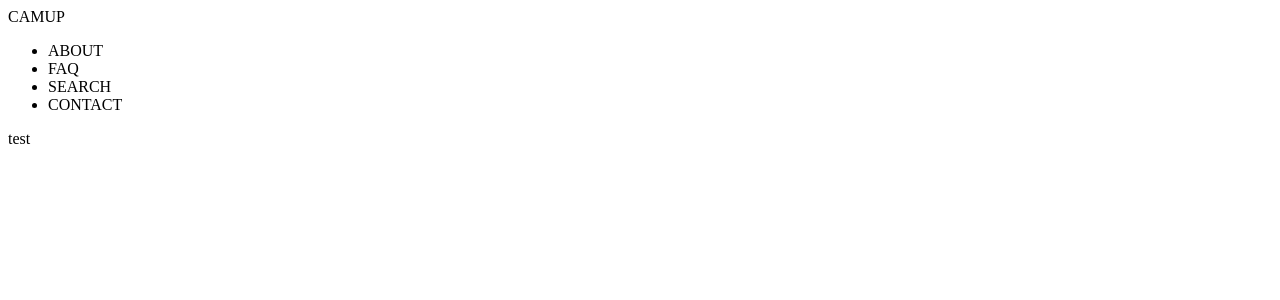
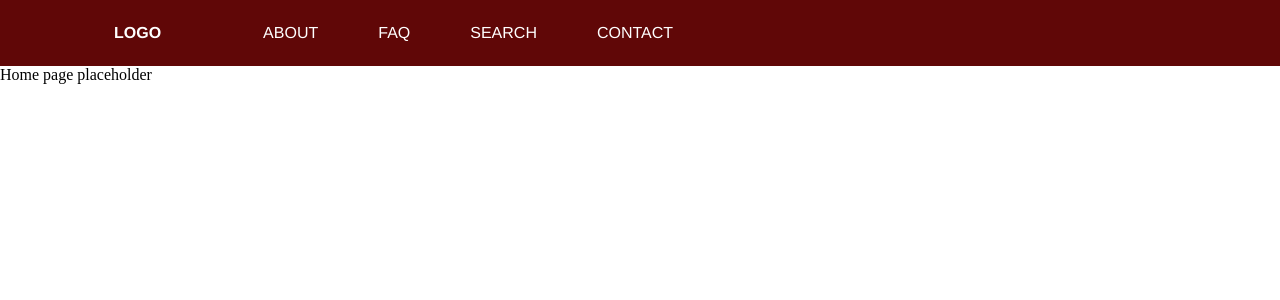
Before and after one commit to AlexanderMoline/Capstone490, an Angular app: page / in a window 1280 px wide. Shown: the top 300 px of the page. Built offline with nearby package versions, Linux system fonts and the light colour scheme.

Commit message:
Added basic CSS for navbar

```diff
--- a/src/app/app.component.html
+++ b/src/app/app.component.html
@@ -1,3 +1,3 @@
 <app-navbar></app-navbar>
 
-test
+Home page placeholder
--- a/src/app/navbar/navbar.component.css
+++ b/src/app/navbar/navbar.component.css
@@ -0,0 +1,28 @@
+* {
+    font-family: Helvetica, sans-serif;
+}
+ul {
+    list-style-type: none;
+    margin: 0;
+    padding: 0;
+    overflow: hidden;
+    background-color: #600707;
+}
+li {
+    float: left;
+}
+li a {
+    display: block;
+    color: white;
+    text-align: center;
+    padding: 24px 30px;
+    text-decoration: none;
+}
+.logo {
+    font-weight: bold;
+    padding: 0px 42px;;
+    text-align: left;
+}
+.pages li a:hover {
+    background-color: #460505;
+}
--- a/src/app/navbar/navbar.component.html
+++ b/src/app/navbar/navbar.component.html
@@ -1,11 +1,11 @@
-<nav class="navbar">
-    <div class="navbar-logo">
-        <a routerLink="/">CAMUP</a> <!-- Logo placeholder -->
+<ul>
+    <div class="logo">
+        <li class="logo"><a routerLink="/">LOGO</a></li> <!-- Logo placeholder -->
     </div>
-    <ul class="navbar-links">
+    <div class="pages">
         <li><a routerLink="/about">ABOUT</a></li>
         <li><a routerLink="/faq">FAQ</a></li>
         <li><a routerLink="/search">SEARCH</a></li>
         <li><a routerLink="/contact">CONTACT</a></li>
-    </ul>
-</nav>
+    </div>
+</ul>
--- a/src/styles.css
+++ b/src/styles.css
@@ -1 +1,5 @@
 /* You can add global styles to this file, and also import other style files */
+body {
+    margin: 0;
+    padding: 0;
+}
```
